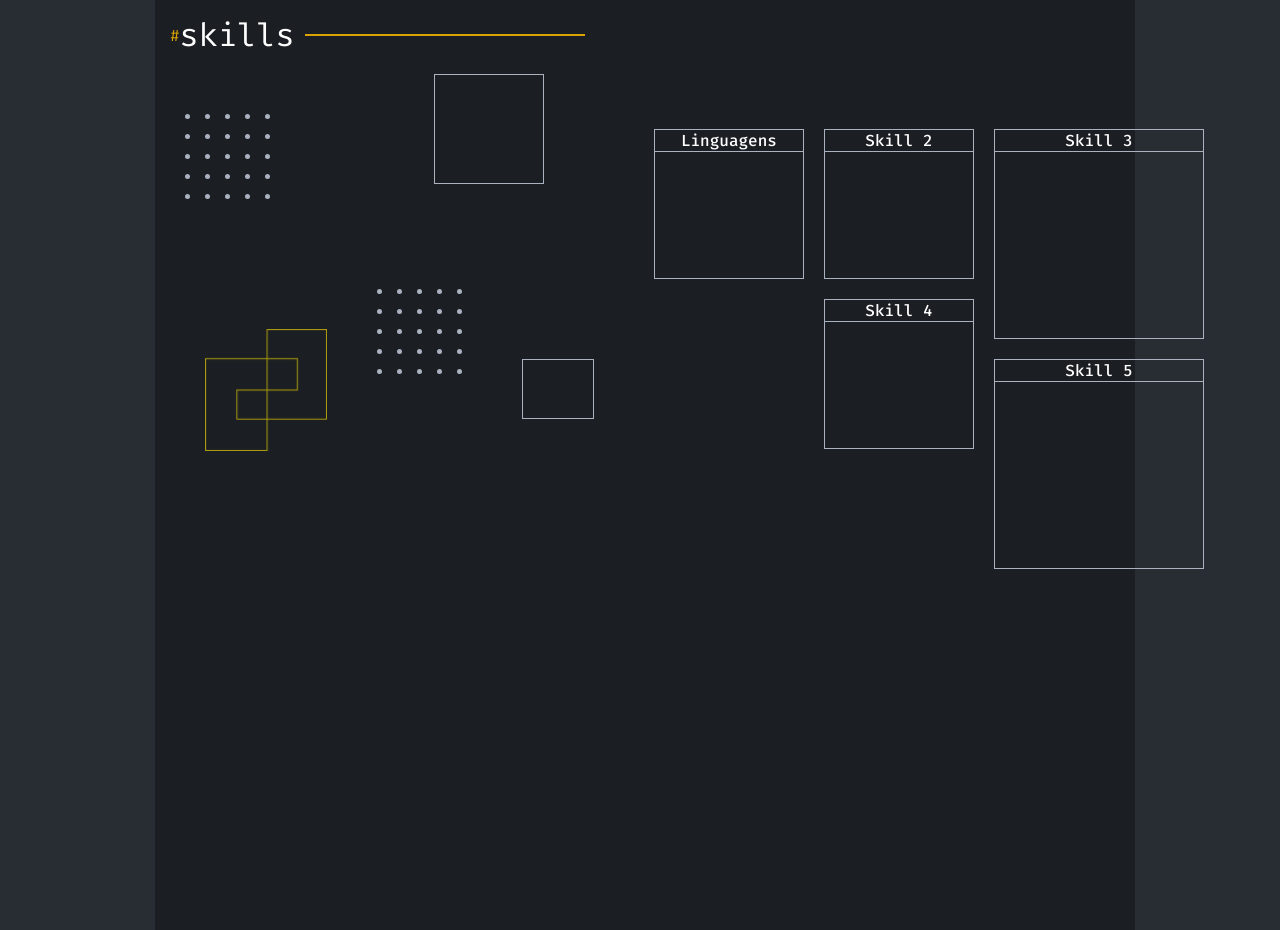
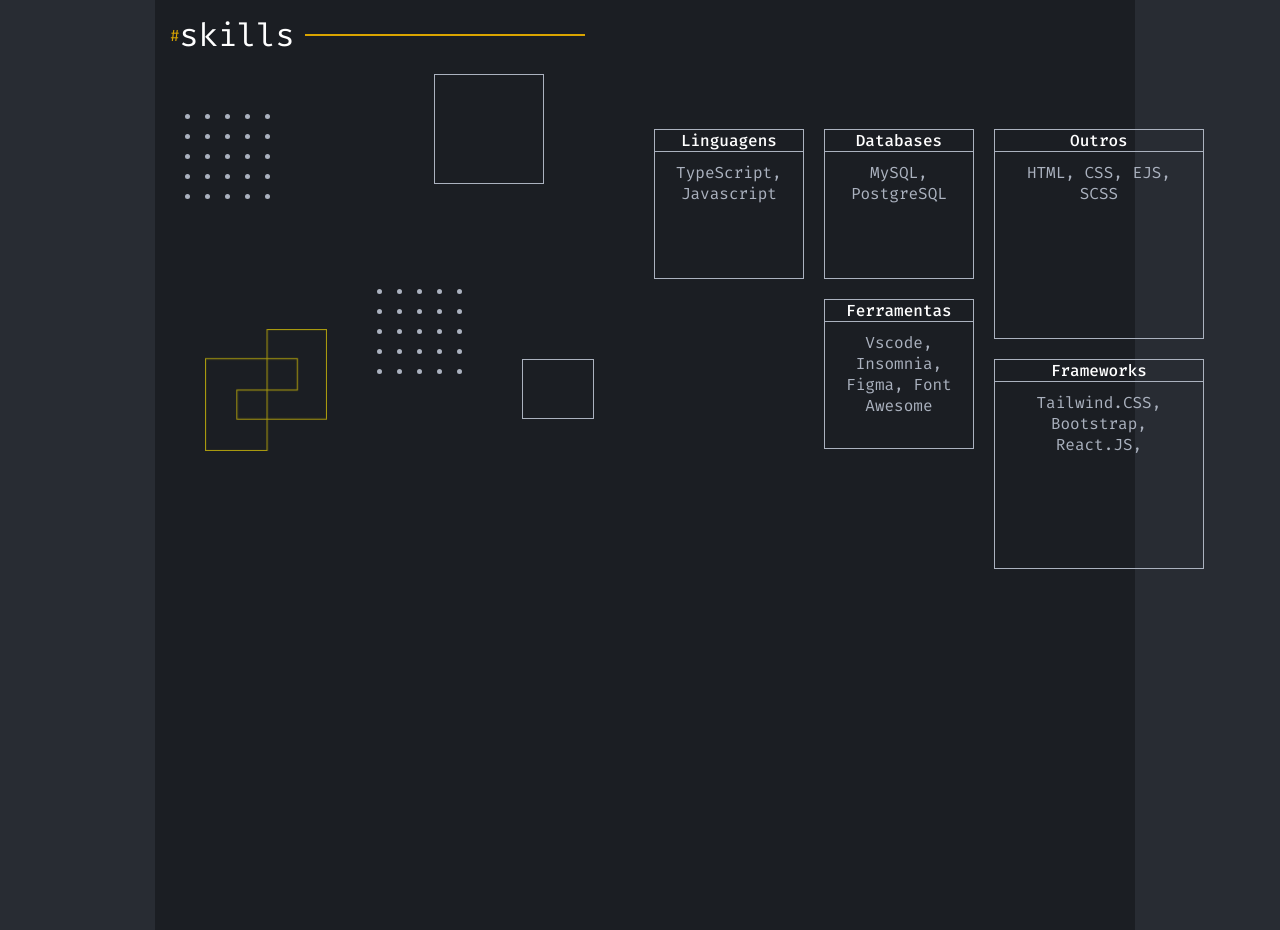
Before and after one commit to marconesdb/novo_portifolio, a React (Vite) app: page / in a window 1280 px wide. Shown: the part 2360-3290 px from the top of the page. Built offline with nearby package versions, Linux system fonts and the light colour scheme.

Commit message:
Finalização do Componente Skills

```diff
--- a/src/sections/Skills/Skills.styles.ts
+++ b/src/sections/Skills/Skills.styles.ts
@@ -305,5 +305,9 @@ export const SkillsContainer = styled.div`
     }
   }
 
-
+  .p-texto{
+    color: #ABB2BF;
+    font-size: 16px;
+    padding: 10px;
+  }
 `;
--- a/src/sections/Skills/Skills.tsx
+++ b/src/sections/Skills/Skills.tsx
@@ -46,11 +46,11 @@ const Skills: React.FC = () => {
           </div>
           <SkillsContainer>
             {/* Adicione seus itens de habilidades (skills) aqui */}
-            <div className='Skill-1'><p className='p-1'>Linguagens</p></div>
-            <div className='Skill-2'><p className='p-2'>Skill 2</p></div>
-            <div className='Skill-3'><p className='p-3'>Skill 3</p></div>
-            <div className='Skill-4'><p className='p-4'>Skill 4</p></div>
-            <div className='Skill-5'><p className='p-5'>Skill 5</p></div>
+            <div className='Skill-1'><p className='p-1'>Linguagens</p><p className='p-texto'>TypeScript, Javascript</p></div>
+            <div className='Skill-2'><p className='p-2'>Databases</p><p className='p-texto'>MySQL, PostgreSQL</p></div>
+            <div className='Skill-3'><p className='p-3'>Outros</p><p className='p-texto'>HTML, CSS, EJS, SCSS</p></div>
+            <div className='Skill-4'><p className='p-4'>Ferramentas</p><p className='p-texto'>Vscode, Insomnia, Figma, Font Awesome </p></div>
+            <div className='Skill-5'><p className='p-5'>Frameworks</p><p className='p-texto'>Tailwind.CSS, Bootstrap, React.JS, </p></div>
             {/* <div className='Skill-6'>Skill 6</div> */}
           </SkillsContainer>
         </MainContainer>
```
